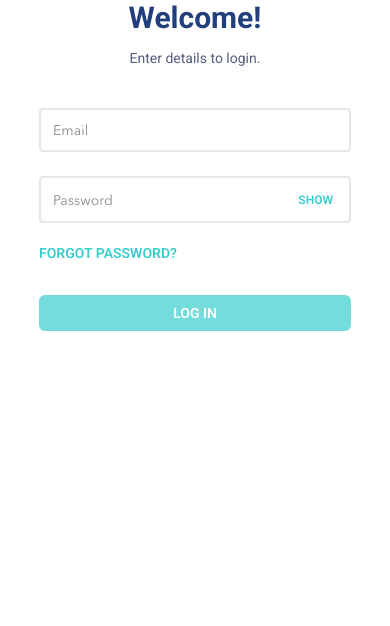
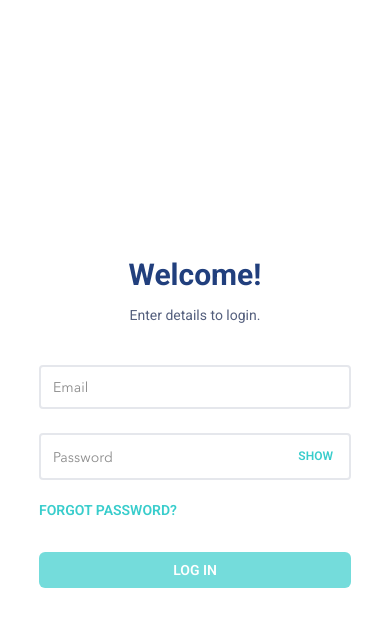
Before and after one commit to je2781/lendsqr-fe-test, a Next.js app: page /login in a window 390 px wide. Shown: the top 626 px of the page. Built offline with nearby package versions, Linux system fonts and the light colour scheme.

Commit message:
updated tailwind utilityy classes for mobile

```diff
--- a/src/components/auth/Login.tsx
+++ b/src/components/auth/Login.tsx
@@ -45,7 +45,7 @@
   }
 
   return (
-    <div className="flex flex-col items-center xl:justify-center lg:pt-64 xl:p-0 min-h-screen w-full">
+    <div className="flex flex-col items-center justify-center min-h-screen w-full">
       <form
         onSubmit={(e) => {
           e.preventDefault();
--- a/src/components/auth/Splash.tsx
+++ b/src/components/auth/Splash.tsx
@@ -3,7 +3,7 @@
 import Logo from "../logo/Logo";
 
 export default function SplashScreen({src}: any){
-    return <div className="min-h-screen w-full flex flex-col xl:justify-center lg:pt-64 xl:p-0 items-center">
+    return <div className="min-h-screen w-full flex flex-col justify-center items-center">
         <div className="lg:w-[600px] w-full flex flex-col lg:items-start items-center lg:gap-y-24">
             <Logo reducer={1}/>
             <Image src={src ?? SplashImg} alt='splash image' width={600} height={337.57} className="lg:block hidden bg-blend-soft-light"/>
```
